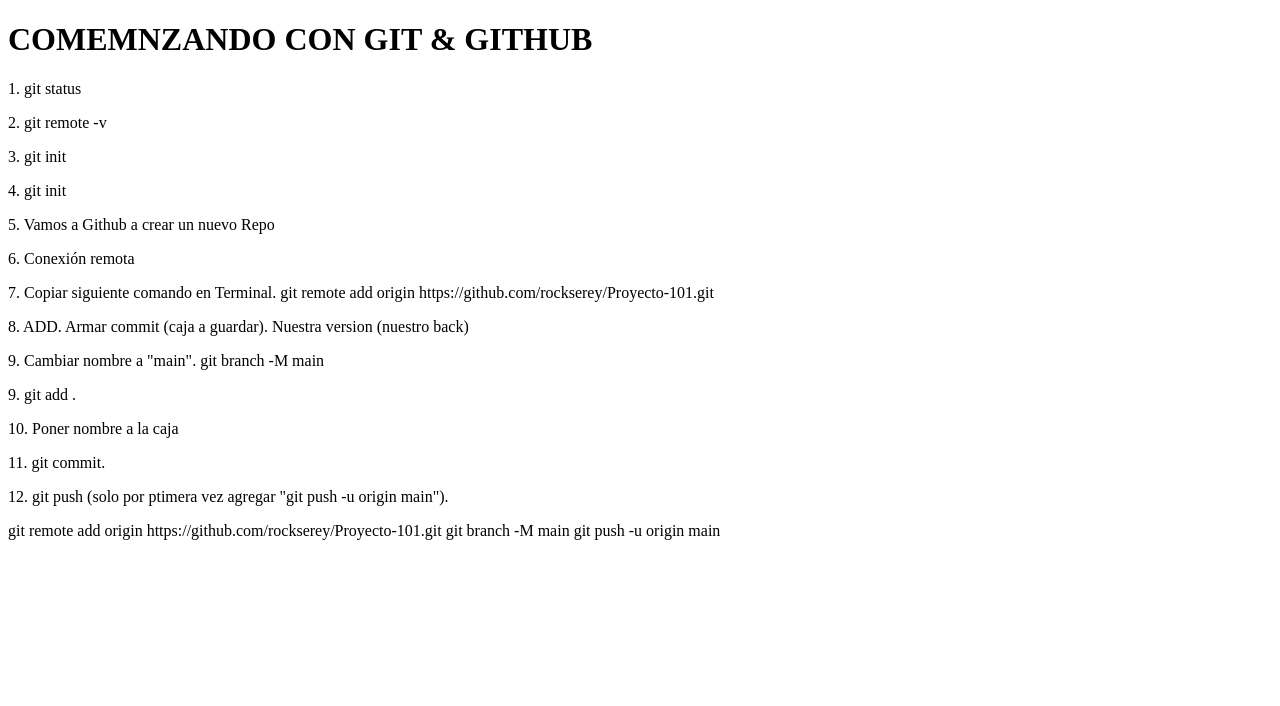
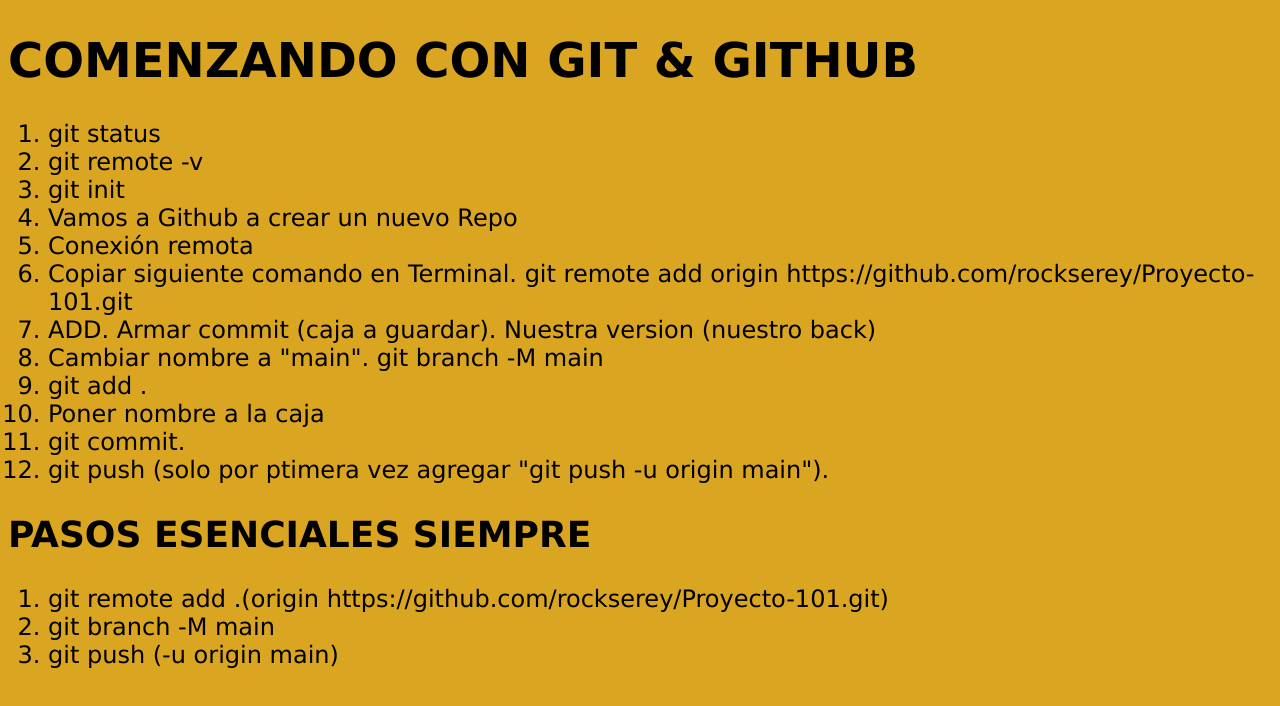
Before and after one commit to rockserey/Proyecto-101, a plain HTML site: page index.html in a window 1280 px wide. Drawn offline with Linux system fonts and the light colour scheme.

Commit message:
se añadio style

```diff
--- /dev/null
+++ b/assets/css/style.css
@@ -0,0 +1,5 @@
+body {
+  background-color: goldenrod;
+  font-family: Verdana, Geneva, Tahoma, sans-serif;
+  font-size: 1.5rem;
+}
--- a/index.html
+++ b/index.html
@@ -1,47 +1,55 @@
 <!DOCTYPE html>
 <html lang="es">
-<head>
-    <meta charset="UTF-8">
-    <meta name="viewport" content="width=device-width, initial-scale=1.0">
+  <head>
+    <meta charset="UTF-8" />
+    <meta name="viewport" content="width=device-width, initial-scale=1.0" />
     <title>Git & Github</title>
-</head>
-<body>
-    <h1>COMEMNZANDO CON GIT & GITHUB</h1>
+    <link rel="stylesheet" href="./assets/css/style.css" />
+  </head>
+  <body>
+    <h1>COMENZANDO CON GIT & GITHUB</h1>
 
-<p>1. git status</p>
+    <ol>
+      <li>git status</li>
 
-<p>2. git remote -v</p>
+      <li>git remote -v</li>
 
-<p>3. git init</p>
+      <li>git init</li>
 
-<p>4. git init</p>
+      <li>Vamos a Github a crear un nuevo Repo</li>
 
-<p>5. Vamos a Github a crear un nuevo Repo</p>
+      <li>Conexión remota</li>
 
-<p>6. Conexión remota</p>
+      <li>
+        Copiar siguiente comando en Terminal. git remote add origin
+        https://github.com/rockserey/Proyecto-101.git
+      </li>
 
-<p>7. Copiar siguiente comando en Terminal. git remote add origin https://github.com/rockserey/Proyecto-101.git </p>
+      <li>
+        ADD. Armar commit (caja a guardar). Nuestra version (nuestro back)
+      </li>
 
-<p>8. ADD. Armar commit (caja a guardar). Nuestra version (nuestro back)</p>
+      <li>Cambiar nombre a "main". git branch -M main</li>
 
-<p>9. Cambiar nombre a "main". git branch -M main  </p>
+      <li>git add .</li>
 
-<p>9. git add .</p>
+      <li>Poner nombre a la caja</li>
 
-<p>10. Poner nombre a la caja</p>
+      <li>git commit.</li>
 
-<p>11. git commit.</p>
+      <li>
+        git push (solo por ptimera vez agregar "git push -u origin main").
+      </li>
+    </ol>
 
-<p>12. git push (solo por ptimera vez agregar "git push -u origin main").</p>
+    <h2>PASOS ESENCIALES SIEMPRE</h2>
 
-
-
-
-git remote add origin https://github.com/rockserey/Proyecto-101.git
-git branch -M main
-git push -u origin main
-
-
-
-</body>
+    <ol>
+      <li>
+        git remote add .(origin https://github.com/rockserey/Proyecto-101.git)
+      </li>
+      <li>git branch -M main</li>
+      <li>git push (-u origin main)</li>
+    </ol>
+  </body>
 </html>
```
